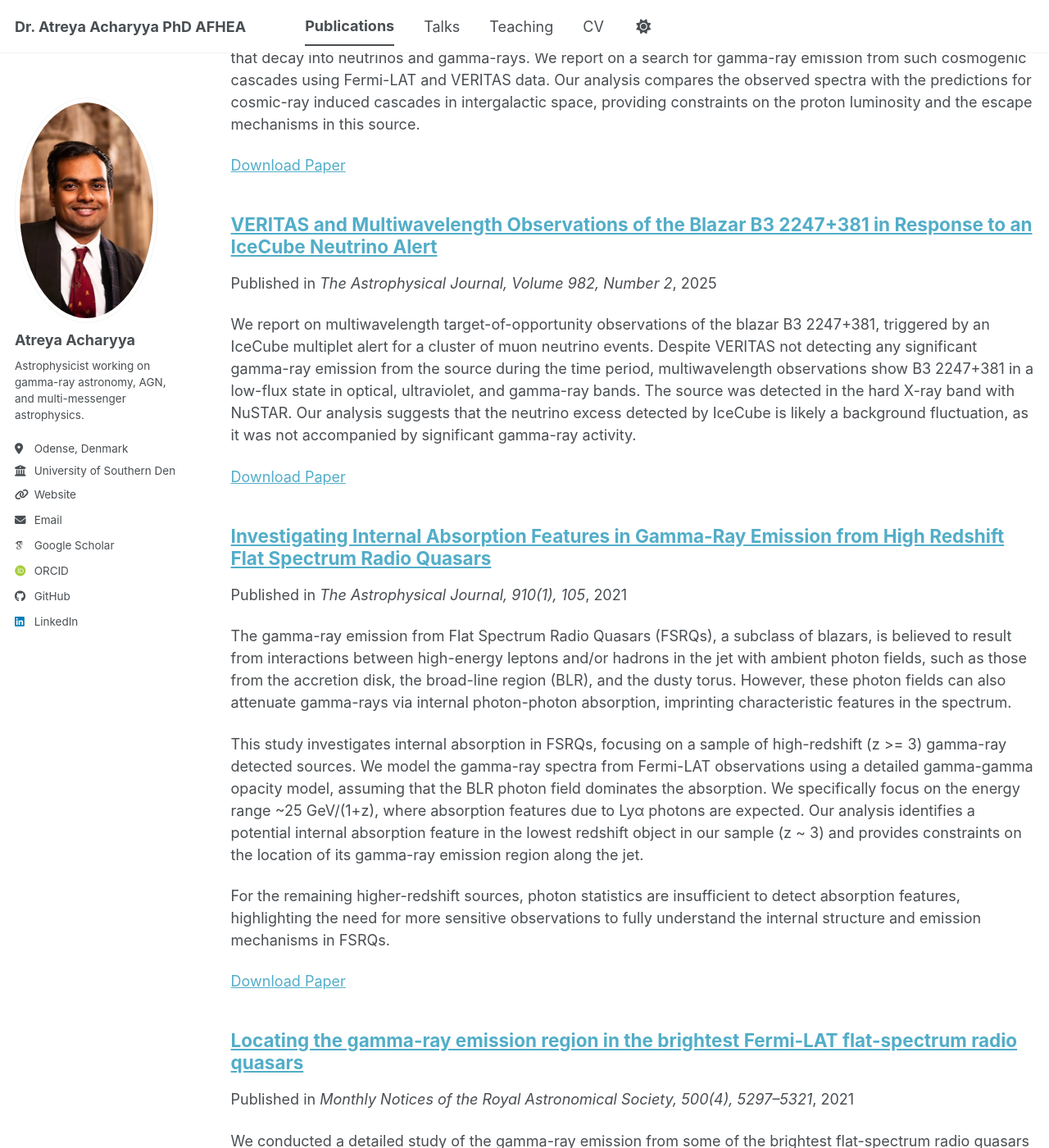
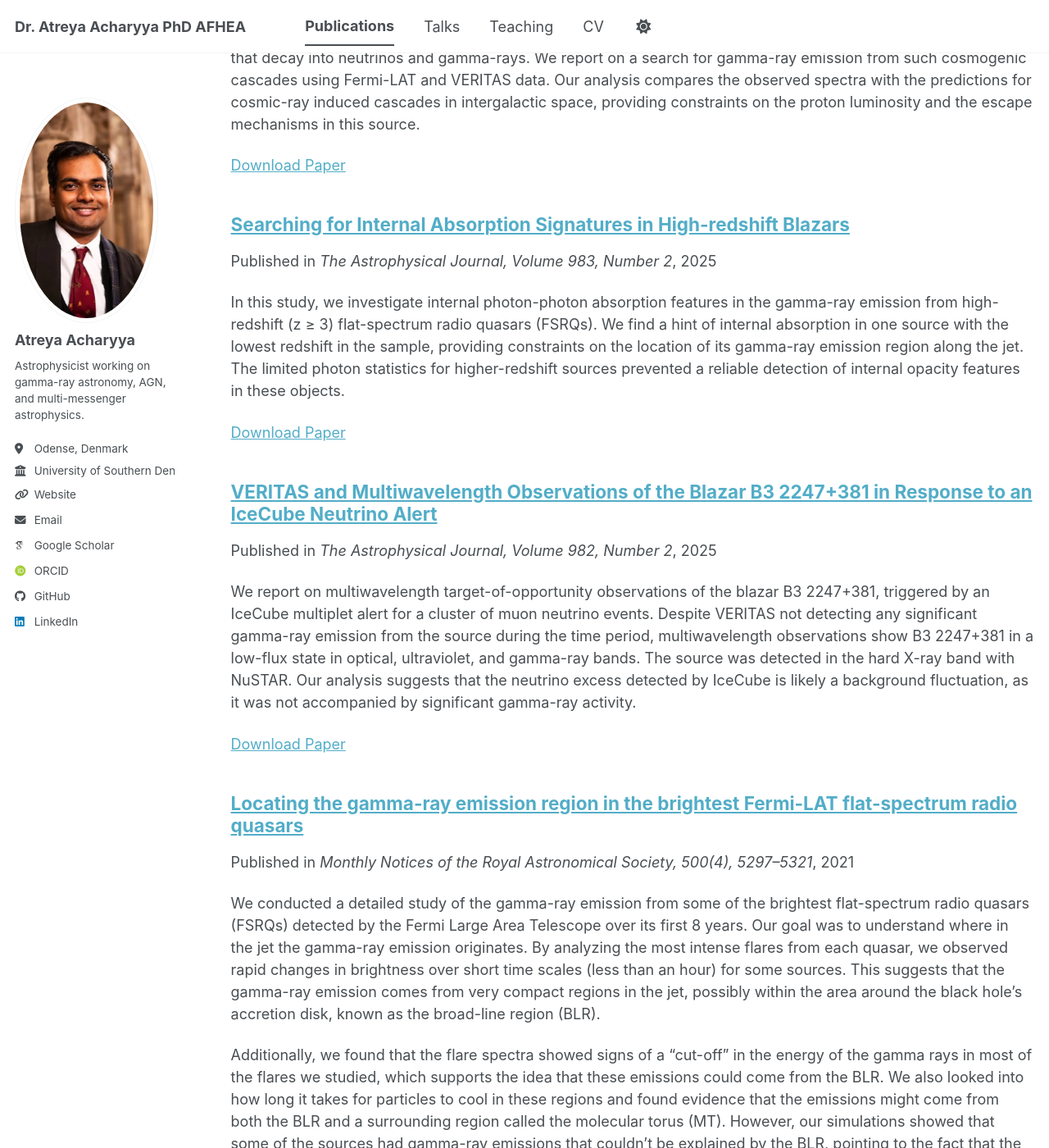
Before and after one commit to atreyaacharyya/atreyaacharyya.github.com, a Jekyll site: the page built from _pages/publications.html, in a window 1280 px wide and 1400 px high, scrolled down 453 px. Shown: the whole window at 82% size. Built offline with Jekyll 4.4.1, drawn with Linux system fonts in a browser that asks for light colours; some web fonts are replaced; a script bundle is joined from its source files by our own code; library files that are not in the unit come from our copies.

Commit message:
Update high_z.md

```diff
--- a/_publications/high_z.md
+++ b/_publications/high_z.md
@@ -1,15 +1,11 @@
 ---
-title: "Investigating Internal Absorption Features in Gamma-Ray Emission from High Redshift Flat Spectrum Radio Quasars"
+title: "Searching for Internal Absorption Signatures in High-redshift Blazars"
 collection: publications
 category: manuscripts
-permalink: /publication/acharyya_2021_fsrq_absorp
-date: 2021-01-01
-venue: "The Astrophysical Journal, 910(1), 105"
-paperurl: "https://doi.org/10.3847/1538-4357/abe99e"
+permalink: /publication/dmytriiev_2025_fsrq_absorp
+date: 2025-04-17
+venue: "The Astrophysical Journal, Volume 983, Number 2"
+paperurl: "https://doi.org/10.3847/1538-4357/adb398"
 excerpt: |
-  The gamma-ray emission from Flat Spectrum Radio Quasars (FSRQs), a subclass of blazars, is believed to result from interactions between high-energy leptons and/or hadrons in the jet with ambient photon fields, such as those from the accretion disk, the broad-line region (BLR), and the dusty torus. However, these photon fields can also attenuate gamma-rays via internal photon-photon absorption, imprinting characteristic features in the spectrum.
-
-  This study investigates internal absorption in FSRQs, focusing on a sample of high-redshift (z >= 3) gamma-ray detected sources. We model the gamma-ray spectra from Fermi-LAT observations using a detailed gamma-gamma opacity model, assuming that the BLR photon field dominates the absorption. We specifically focus on the energy range ~25 GeV/(1+z), where absorption features due to Lyα photons are expected. Our analysis identifies a potential internal absorption feature in the lowest redshift object in our sample (z ~ 3) and provides constraints on the location of its gamma-ray emission region along the jet.
-
-  For the remaining higher-redshift sources, photon statistics are insufficient to detect absorption features, highlighting the need for more sensitive observations to fully understand the internal structure and emission mechanisms in FSRQs.
+  In this study, we investigate internal photon-photon absorption features in the gamma-ray emission from high-redshift (z ≥ 3) flat-spectrum radio quasars (FSRQs). We find a hint of internal absorption in one source with the lowest redshift in the sample, providing constraints on the location of its gamma-ray emission region along the jet. The limited photon statistics for higher-redshift sources prevented a reliable detection of internal opacity features in these objects.
 ---
```
